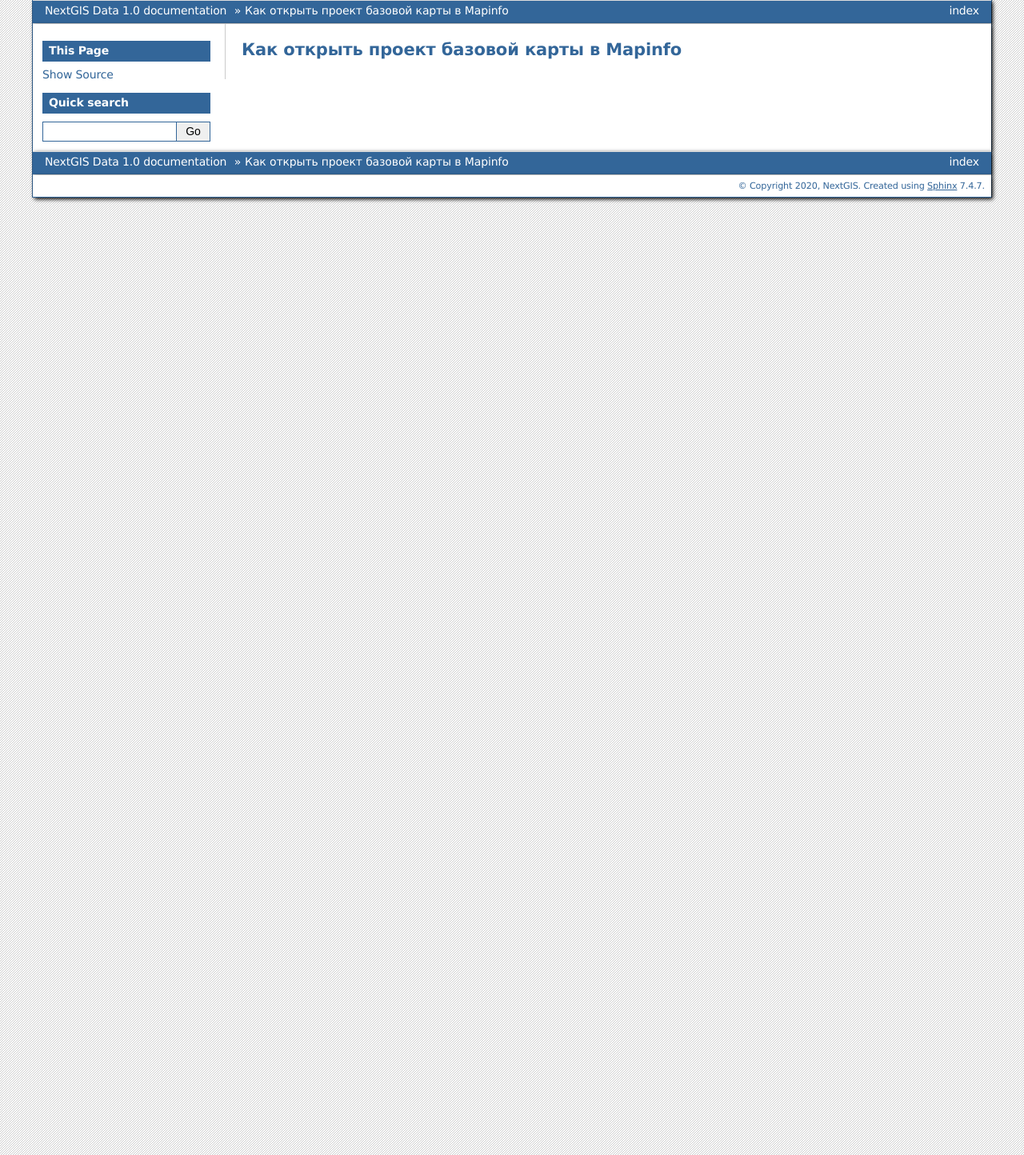
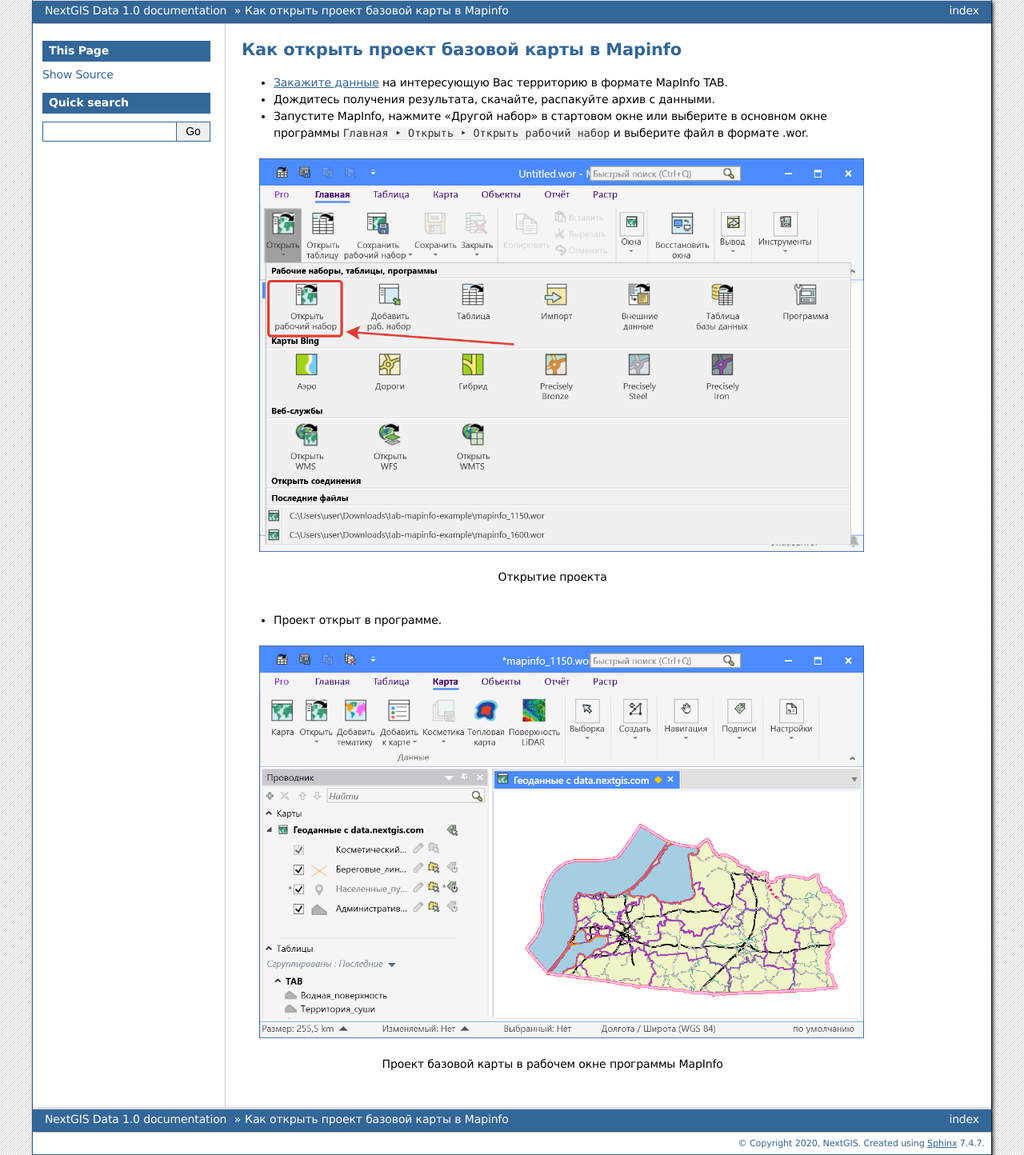
Before and after one commit to nextgis/docs_data, a Sphinx documentation site: the page built from source/mapinfo.rst, in a window 1280 px wide. Shown: the whole page at 80% size. Built offline with Sphinx 7.4.7, drawn with Linux system fonts in a browser that asks for light colours; formulas are drawn with MathJax 3; pages that are not in the unit, such as notebooks, are missing from menus.

Commit message:
Update mapinfo.rst
Add description for opening project in MapInfo

```diff
--- a/source/mapinfo.rst
+++ b/source/mapinfo.rst
@@ -1,4 +1,26 @@
+.. sectionauthor:: Юлия Григоренко <grigorenko.j@gmail.com>
 
+.. _data_mapinfo:
 
 Как открыть проект базовой карты в Mapinfo
 ===========================================
+
+* `Закажите данные <https://data.nextgis.com/ru/>`_ на интересующую Вас территорию в формате MapInfo TAB.
+* Дождитесь получения результата, скачайте, распакуйте архив с данными.
+* Запустите MapInfo, нажмите «Другой набор» в стартовом окне или выберите в основном окне программы ``Главная ‣ Открыть ‣ Открыть рабочий набор`` и выберите файл в формате .wor.
+
+.. figure:: _static/open_mapinfo_menu_ru.png
+   :name: open_mapinfo_menu_pic
+   :align: center
+   :width: 20cm
+
+   Открытие проекта
+
+* Проект открыт в программе.
+
+.. figure:: _static/opened_mapinfo_ru.png
+   :name: opened_mapinfo_pic
+   :align: center
+   :width: 20cm
+
+   Проект базовой карты в рабочем окне программы MapInfo
```
